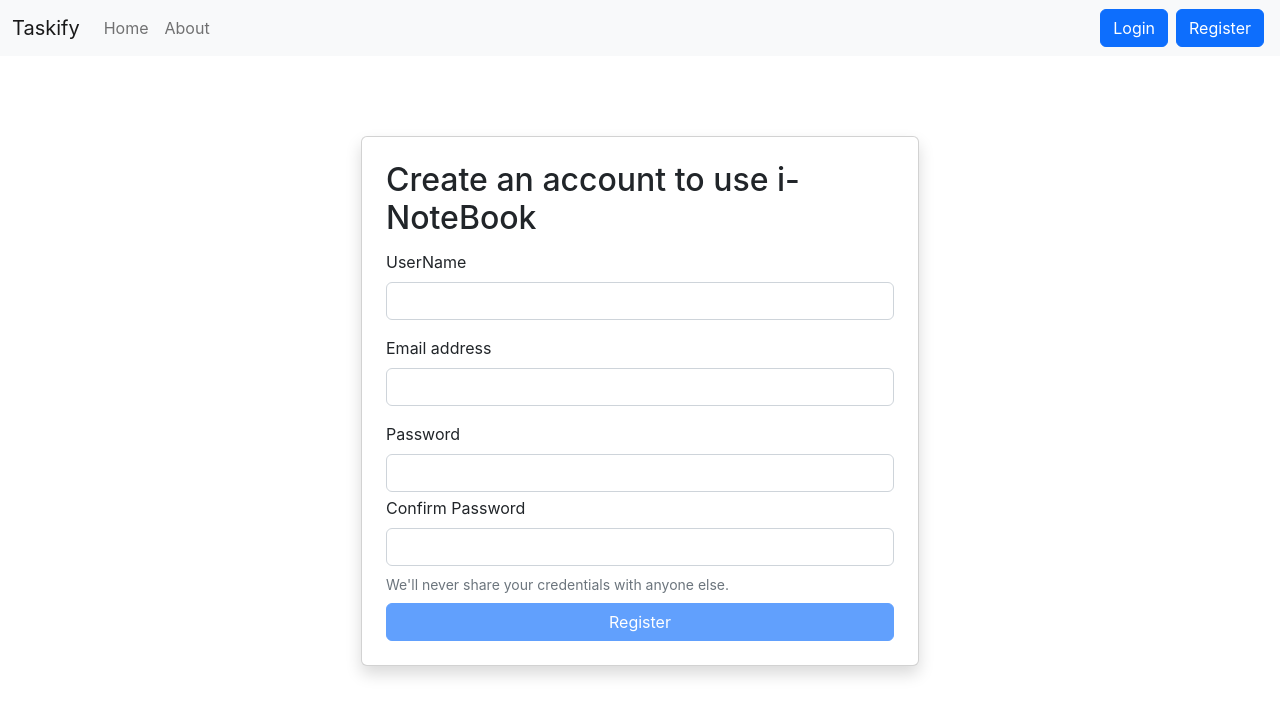
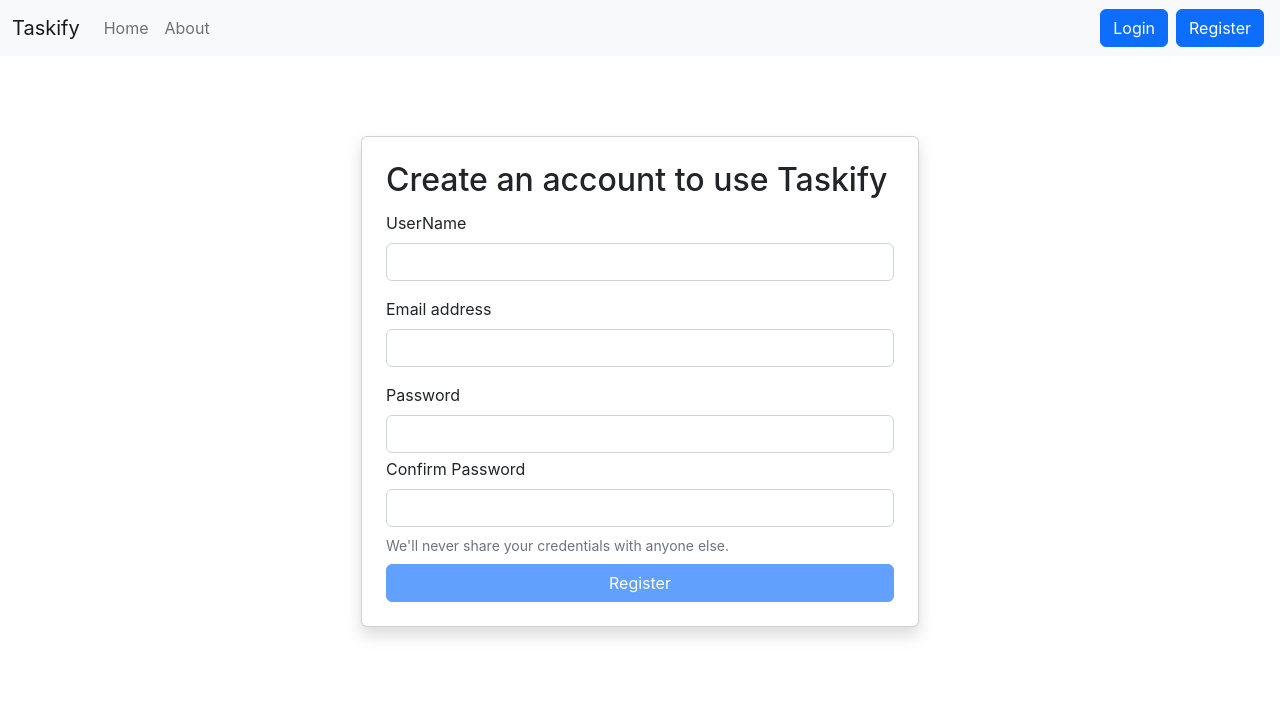
Before and after one commit to CHIRAG-GUPTA-987/Taskify, a React (Create React App) app in the folder frontEnd/: page /SignUp in a window 1280 px wide. Shown: the top 716 px of the page. Built offline with nearby package versions, Linux system fonts and the light colour scheme.

Commit message:
Changes application name

```diff
--- a/frontEnd/src/components/Login.js
+++ b/frontEnd/src/components/Login.js
@@ -54,7 +54,7 @@
         onSubmit={handleLogin}
       >
         <div className="mb-1">
-          <h2>Login to use i-NoteBook</h2>
+          <h2>Login to use Taskify</h2>
         </div>
         <div className="mb-3">
           <label htmlFor="loginEmail" className="form-label">
--- a/frontEnd/src/components/SignUp.js
+++ b/frontEnd/src/components/SignUp.js
@@ -63,7 +63,7 @@
         onSubmit={handleRegister}
       >
         <div className="mb-1">
-          <h2>Create an account to use i-NoteBook</h2>
+          <h2>Create an account to use Taskify</h2>
         </div>
         <div className="mb-3">
           <label htmlFor="signupUserName" className="form-label">
```
